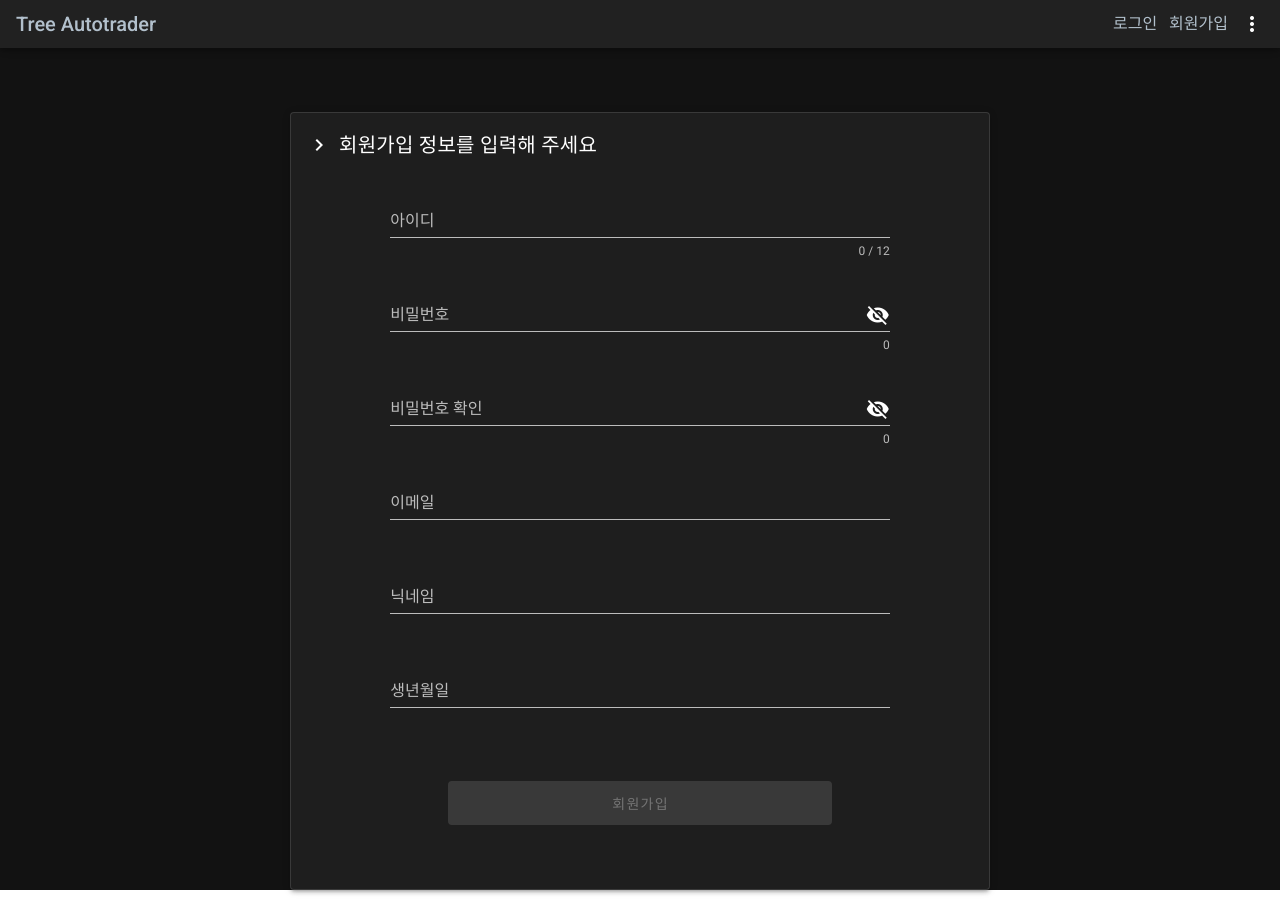
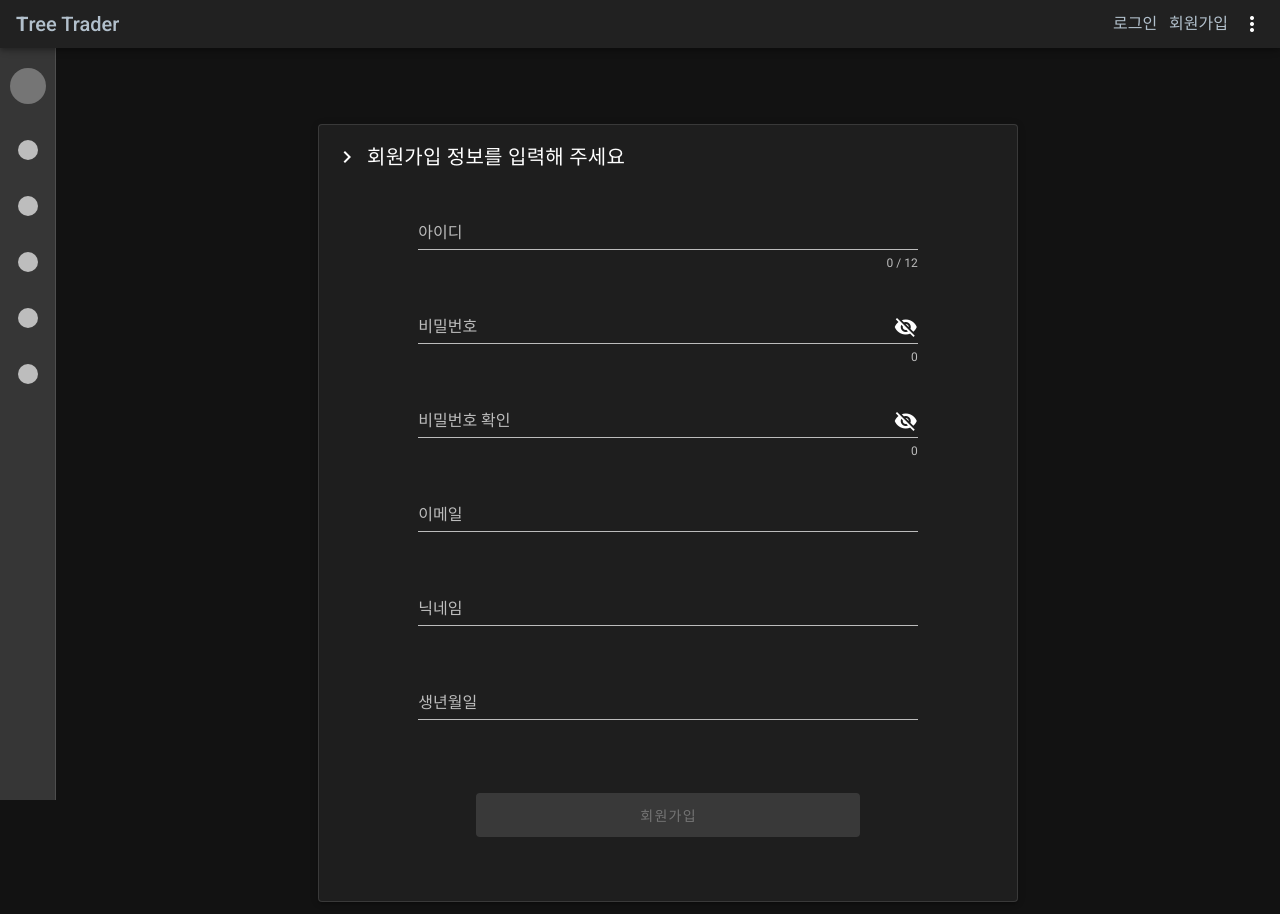
Before and after one commit to NoirStar/autotrader, a Vue app in the folder frontend/: page /signup in a window 1280 px wide. Before the commit the page ends 890 px from the top, so only its background shows below. Built offline with nearby package versions, Linux system fonts and the light colour scheme.

Commit message:
add front

```diff
--- a/frontend/src/App.vue
+++ b/frontend/src/App.vue
@@ -1,15 +1,18 @@
 <template>
   <v-app>
     <AppHeader></AppHeader>
+    <AppNevigator></AppNevigator>
     <router-view></router-view>
   </v-app>
 </template>
 
 <script>
 import AppHeader from '@/components/common/AppHeader.vue';
+import AppNevigator from '@/components/common/AppNevigator.vue';
 export default {
   components: {
     AppHeader,
+    AppNevigator,
   },
 };
 </script>
--- a/frontend/src/components/CostTable.vue
+++ b/frontend/src/components/CostTable.vue
@@ -1,5 +1,5 @@
 <template>
-  <v-card>
+  <v-card class="mx-auto mt-16">
     <v-card-title>
       코인시세
       <v-spacer></v-spacer>
--- a/frontend/src/components/common/AppHeader.vue
+++ b/frontend/src/components/common/AppHeader.vue
@@ -1,8 +1,7 @@
 <template>
-  <div>
-    <v-app-bar color="grey darken-4" dense dark>
+  <v-app-bar color="grey darken-4" app clipped-left dense dark>
     <router-link class="header-link" to="/">
-        <v-toolbar-title>Tree Autotrader </v-toolbar-title>
+      <v-toolbar-title><b>T</b>ree Trader </v-toolbar-title>
     </router-link>
 
     <v-spacer></v-spacer>
@@ -25,7 +24,6 @@
       </template>
     </v-menu>
   </v-app-bar>
-  </div>
 </template>
 
 <script>
--- /dev/null
+++ b/frontend/src/components/common/AppNevigator.vue
@@ -0,0 +1,17 @@
+<template>
+  <v-navigation-drawer class="pt-5" app clipped fixed mini-variant>
+    <v-avatar
+      v-for="n in 6"
+      :key="n"
+      :color="`grey ${n === 1 ? 'darken' : 'lighten'}-1`"
+      :size="n === 1 ? 36 : 20"
+      class="d-block text-center mx-auto mb-9"
+    ></v-avatar>
+  </v-navigation-drawer>
+</template>
+
+<script>
+export default {};
+</script>
+
+<style></style>
--- a/frontend/src/views/LoginPage.vue
+++ b/frontend/src/views/LoginPage.vue
@@ -1,6 +1,8 @@
 <template>
   <v-main>
-    <LoginForm></LoginForm>
+    <v-container>
+      <LoginForm></LoginForm>
+    </v-container>
   </v-main>
 </template>
 
--- a/frontend/src/views/MainPage.vue
+++ b/frontend/src/views/MainPage.vue
@@ -1,6 +1,8 @@
 <template>
-  <v-main class="ma-6">
-    <CostTable></CostTable>
+  <v-main>
+    <v-container>
+      <CostTable></CostTable>
+    </v-container>
   </v-main>
 </template>
 
--- a/frontend/src/views/SignupPage.vue
+++ b/frontend/src/views/SignupPage.vue
@@ -1,7 +1,9 @@
 <template>
-  <div>
-    <SignupForm></SignupForm>
-  </div>
+  <v-main>
+    <v-container>
+      <SignupForm></SignupForm>
+    </v-container>
+  </v-main>
 </template>
 
 <script>
```
Lines whose indentation alone changed are shown as unchanged.
